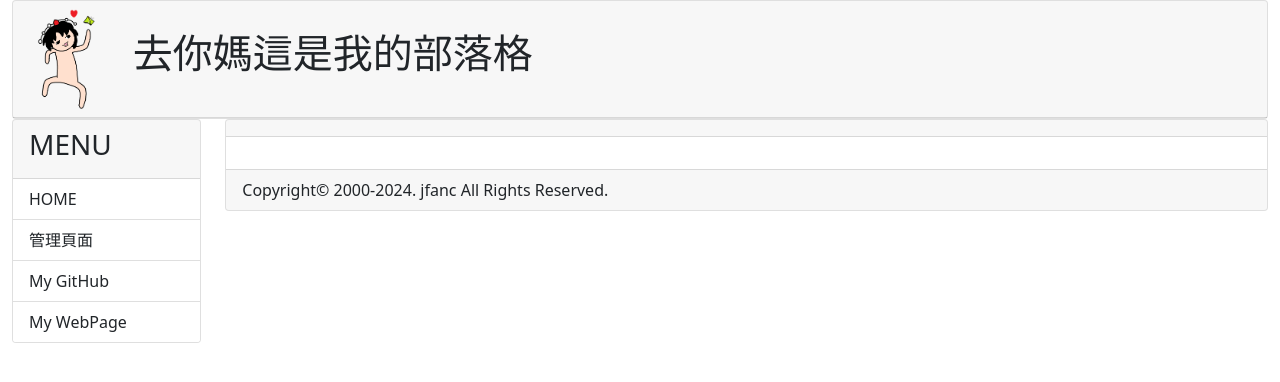
After one commit to GaryLee93/Web-Programming-Lecture, a Django app: template templates/base.html in a window 1280 px wide. The commit adds this page. Shown: the top 382 px of the page. Run offline with Django 5.2, Linux system fonts and the light colour scheme; the template is opened without the code that fills it, so the values that code supplies are empty.

Commit message:
add static link

```diff
--- a/myblog/settings.py
+++ b/myblog/settings.py
@@ -117,7 +117,10 @@ USE_TZ = True
 # Static files (CSS, JavaScript, Images)
 # https://docs.djangoproject.com/en/5.0/howto/static-files/
 
-STATIC_URL = 'static/'
+STATIC_URL = '/static/'
+STATICFILES_DIRS = [
+    os.path.join(BASE_DIR,'static')
+]
 
 # Default primary key field type
 # https://docs.djangoproject.com/en/5.0/ref/settings/#default-auto-field
--- /dev/null
+++ b/templates/base.html
@@ -0,0 +1,49 @@
+<!DOCTYPE html>
+<html>
+<head>
+    <meta charset="utf-8">
+    <title>
+        {% block title %} {% endblock %}
+    </title>
+    <!-- Bootstrap CSS -->
+    <link href="https://cdn.jsdelivr.net/npm/bootstrap@5.0.0/dist/css/bootstrap.min.css" rel="stylesheet"
+    integrity="sha384-wEmeIV1mKuiNpC+IOBjI7aAzPcEZeedi5yW5f2yOq55WWLwNGmvvx4Um1vskeMj0" crossorigin="anonymous">
+</head>
+<body>
+    <div class="container-fluid">
+        {% include 'header.html' %}
+        <div class="row">
+            <div class="col-sm-2 col-md-2">
+                <div class="card">
+                    <div class="card-header">
+                        <h3>MENU</h3>
+                    </div>
+                    <ul class="list-group list list-group-flush">
+                        <a href="/" class="list-group-item">HOME</a>
+                        <a href="admin/" class="list-group-item">管理頁面</a>
+                        <a href="https://github.com/" class="list-group-item">My GitHub</a>
+                        <a href="https://www.csie.ntu.edu.tw/~b11902090/" class="list-group-item">My WebPage</a>
+                    </ul>
+                </div>
+            </div>
+            <div class="col-sm-10 col-md-10">
+                <div class="card">
+                    <div class="card-header">
+                        {% block headmessage %} {% endblock %}
+                    </div>
+                    <div class="card-body">
+                        {% block content %} {% endblock %}
+                    </div>
+                    <div class="card-footer">
+                        {% include 'footer.html' %}
+                    </div>
+                </div>
+            </div>
+        </div>
+    </div>
+    <!--Bootstrap Bundle with Popper -->
+    <script src="https://cdn.jsdelivr.net/npm/bootstrap@5.0.0/dist/js/bootstrap.bundle.min.js"
+    integrity="sha384-p34f1UUtsS3wqzfto5wAAmdvj+osOnFyQFpp4Ua3gs/ZVWx6oOypYoCJhGGScy+8"
+    crossorigin="anonymous"></script>
+</body>
+</html>
--- /dev/null
+++ b/templates/footer.html
@@ -0,0 +1,13 @@
+{% block footer %}
+    <div class="row">
+        {% if now %}
+            <div class="col-12 align-self-center">
+                現在時間： {{ now }}
+            </div>
+        {% else %}
+            <div class="col-12 align-self-center">
+                Copyright© 2000-2024. jfanc All Rights Reserved.
+            </div>
+        {% endif %}
+    </div>
+{% endblock %}
--- /dev/null
+++ b/templates/header.html
@@ -0,0 +1,14 @@
+<!-- header.html -->
+{% load static %}
+<div class="card">
+    <div class="card-header">
+        <div class="row">
+            <div class="col-md-1 col-sm-1 text-center">
+                <img  height="100" src="{% static "images/logo.png" %}">
+            </div>
+            <div class="align-self-center col-md-8 col-sm-8">
+                <h1 style="font-family: 標楷體">去你媽這是我的部落格</h1>
+            </div>
+        </div>
+    </div>
+</div>
```
Also changed, not shown: templates/index.html (+10 -18 lines), templates/post.html (+18 -18 lines), static/images/logo.png (added).
